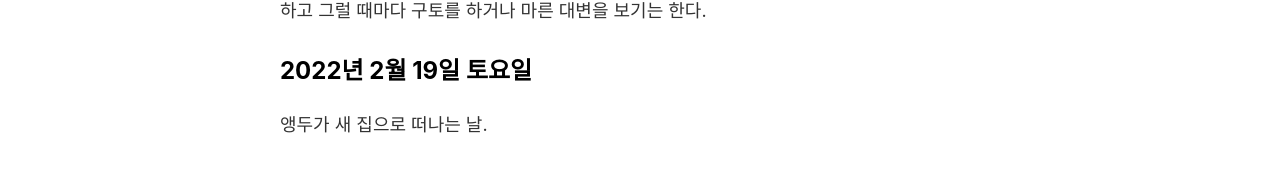
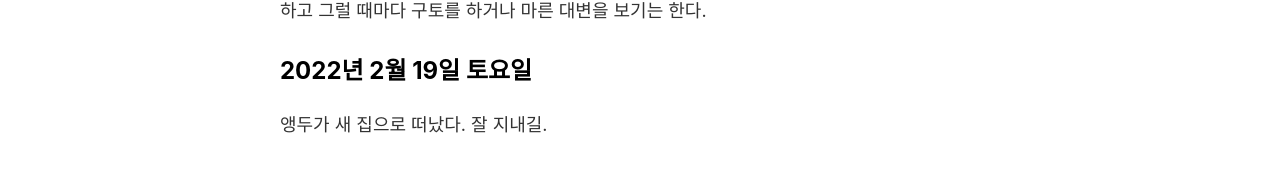
Before and after one commit to oxmhpark/www.exonomicon.net, a Jekyll site: the page built from _posts/2021-10-31-caring-note-of-aeng-doo.md, in a window 1280 px wide and 900 px high, scrolled down 7717 px. Shown: the part 660-832 px from the top of the window. Built offline with Jekyll 4.4.1, drawn with Linux system fonts in a browser that asks for light colours; comment, search, counter and statistics services are not loaded.

Commit message:
Update 2021-10-31-caring-note-of-aeng-doo.md

```diff
--- a/_posts/2021-10-31-caring-note-of-aeng-doo.md
+++ b/_posts/2021-10-31-caring-note-of-aeng-doo.md
@@ -170,4 +170,4 @@ published: true
 쭉 잘 지냈다. 강아지 운동장에도 다녀왔고 소월이가 경빈 씨를 따라 며칠 동안 연거푸 놀러오기도 했다. 그래도 에너지 소비가 적다보니 배가 덜 고픈 모양인지 조금만 간식을 넉넉하게 주면 펀식을 하고 그럴 때마다 구토를 하거나 마른 대변을 보기는 한다.
 
 ## 2022년 2월 19일 토요일
-앵두가 새 집으로 떠나는 날.
+앵두가 새 집으로 떠났다. 잘 지내길.
```
